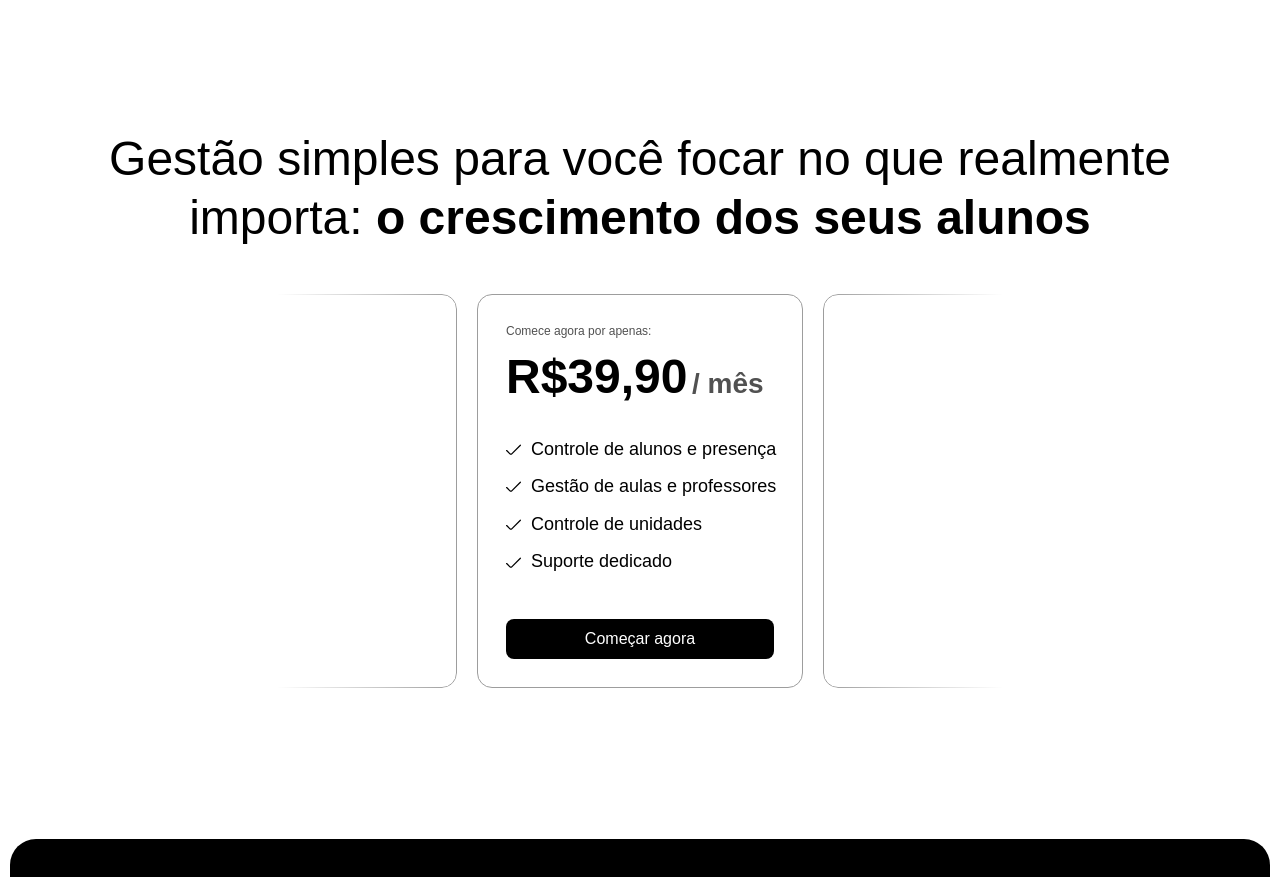
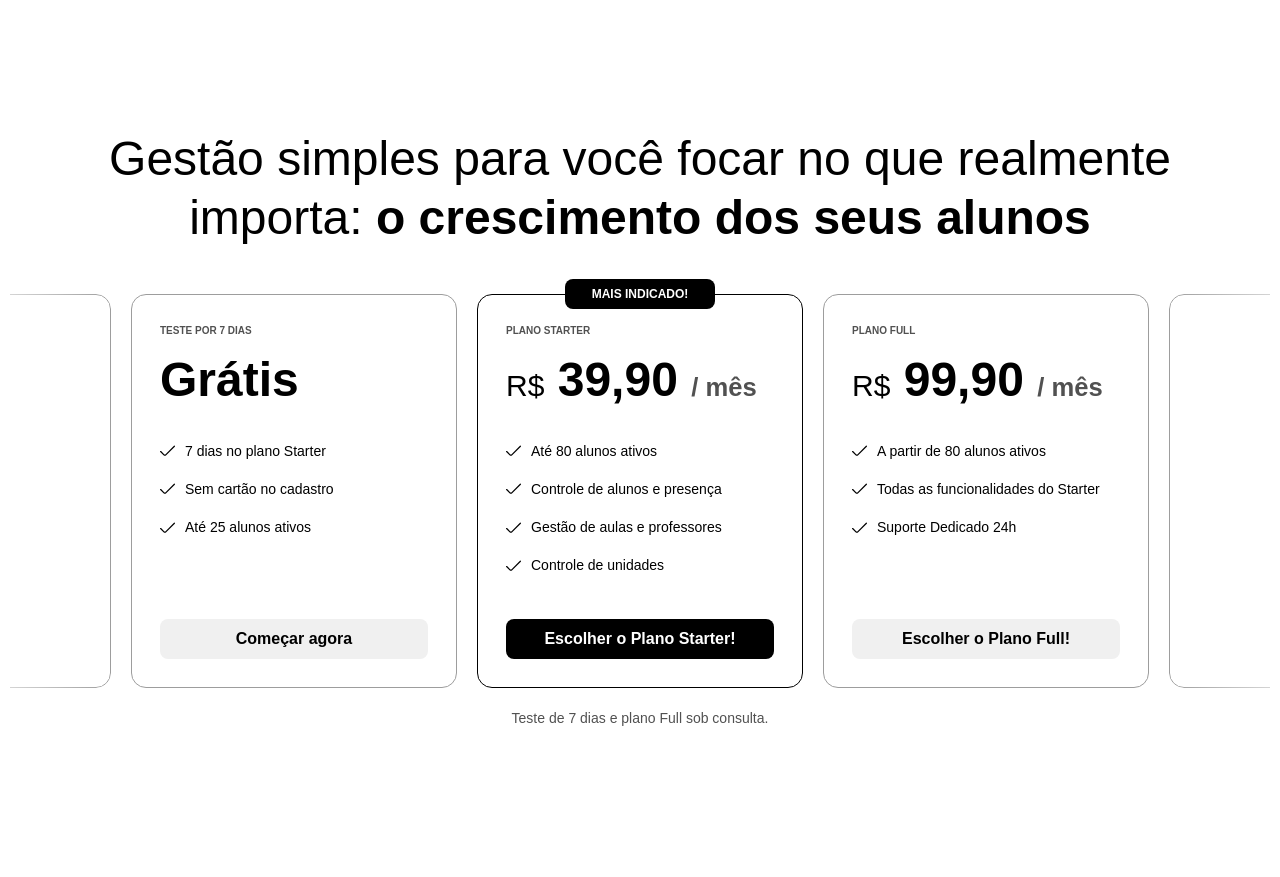
Before and after one commit to bandiit-dev/mybjj-academy-app, a Next.js app in the folder apps/landing/: page / in a window 1280 px wide. Shown: the part 1320-2197 px from the top of the page. Built offline with nearby package versions, Linux system fonts and the light colour scheme; a web font is replaced by a local one.

Commit message:
feat: new plans

```diff
--- a/apps/landing/src/components/atoms/action-link/index.tsx
+++ b/apps/landing/src/components/atoms/action-link/index.tsx
@@ -4,16 +4,18 @@ export const adminUrl = "https://admin.mybjjacademy.com.br";
 
 export function ActionLink({
   children,
+  href = adminUrl,
   subtle = false,
   className = "",
 }: {
   children: ReactNode;
+  href?: string;
   subtle?: boolean;
   className?: string;
 }) {
   return (
     <a
-      href={adminUrl}
+      href={href}
       className={`inline-flex min-h-10 items-center justify-center rounded-lg px-4 text-center text-base transition-colors ${subtle ? "bg-[#f0f0f0] text-black hover:bg-neutral-200" : "bg-black text-white hover:bg-neutral-800"} ${className}`}
     >
       {children}
--- a/apps/landing/src/components/molecules/plan-card/index.tsx
+++ b/apps/landing/src/components/molecules/plan-card/index.tsx
@@ -1,28 +1,46 @@
 import { ActionLink } from "@/components/atoms/action-link";
 import { DesignImage } from "@/components/atoms/design-image";
 
-const benefits = [
-  "Controle de alunos e presença",
-  "Gestão de aulas e professores",
-  "Controle de unidades",
-  "Suporte dedicado",
-];
+export type Plan = {
+  name: string;
+  monthlyPrice?: string;
+  benefits: readonly string[];
+  actionLabel: string;
+  href?: string;
+  featured?: boolean;
+};
 
-export function PlanCard() {
+export function PlanCard({ plan }: { plan: Plan }) {
   return (
     <article
-      aria-label="Plano mensal"
-      className="relative z-10 flex min-h-[394px] w-full max-w-[326px] flex-col rounded-[15px] border border-[#9d9d9d] bg-white px-7 py-7"
+      aria-label={plan.name}
+      className={`relative flex min-h-[394px] w-full max-w-[326px] min-w-0 flex-col rounded-[15px] border bg-white px-7 py-7 ${plan.featured ? "border-black" : "border-[#9d9d9d]"}`}
     >
-      <p className="text-xs text-[#515151]">Comece agora por apenas:</p>
-      <p className="mt-2 whitespace-nowrap font-semibold">
-        <span className="text-[clamp(2rem,10vw,3rem)] leading-tight">
-          R$39,90
-        </span>{" "}
-        <span className="text-[28px] text-[#515151]">/ mês</span>
+      {plan.featured && (
+        <span className="absolute -top-4 left-1/2 flex h-[30px] w-[150px] -translate-x-1/2 items-center justify-center rounded-lg bg-black text-xs font-semibold text-white uppercase">
+          Mais indicado!
+        </span>
+      )}
+      <h3 className="text-[10px] font-semibold text-[#515151] uppercase">
+        {plan.name}
+      </h3>
+      <p className="mt-3 whitespace-nowrap text-[clamp(2.25rem,4vw,3rem)] leading-tight font-semibold">
+        {plan.monthlyPrice ? (
+          <>
+            <span className="text-[clamp(1.25rem,2.5vw,1.875rem)] font-normal">
+              R$
+            </span>{" "}
+            {plan.monthlyPrice}{" "}
+            <span className="text-[clamp(1rem,2vw,1.75rem)] text-[#515151]">
+              / mês
+            </span>
+          </>
+        ) : (
+          "Grátis"
+        )}
       </p>
-      <ul className="mt-8 space-y-4 text-base leading-[1.35] sm:-mr-4 sm:text-lg sm:leading-[1.2]">
-        {benefits.map((benefit) => (
+      <ul className="mt-8 mb-6 space-y-5 text-sm leading-[1.3]">
+        {plan.benefits.map((benefit) => (
           <li key={benefit} className="flex items-center gap-2.5">
             <DesignImage
               asset="9a136.svg"
@@ -34,7 +52,13 @@ export function PlanCard() {
           </li>
         ))}
       </ul>
-      <ActionLink className="mt-auto w-full">Começar agora</ActionLink>
+      <ActionLink
+        href={plan.href}
+        subtle={!plan.featured}
+        className="mt-auto w-full font-semibold"
+      >
+        {plan.actionLabel}
+      </ActionLink>
     </article>
   );
 }
--- a/apps/landing/src/components/organisms/pricing-section/index.tsx
+++ b/apps/landing/src/components/organisms/pricing-section/index.tsx
@@ -1,28 +1,69 @@
-import { PlanCard } from "@/components/molecules/plan-card";
+import { PlanCard, type Plan } from "@/components/molecules/plan-card";
+
+const plans: Plan[] = [
+  {
+    name: "Teste por 7 dias",
+    benefits: [
+      "7 dias no plano Starter",
+      "Sem cartão no cadastro",
+      "Até 25 alunos ativos",
+    ],
+    actionLabel: "Começar agora",
+    href: "mailto:contato@mybjjacademy.com.br?subject=Teste%20por%207%20dias",
+  },
+  {
+    name: "Plano Starter",
+    monthlyPrice: "39,90",
+    benefits: [
+      "Até 80 alunos ativos",
+      "Controle de alunos e presença",
+      "Gestão de aulas e professores",
+      "Controle de unidades",
+    ],
+    actionLabel: "Escolher o Plano Starter!",
+    featured: true,
+  },
+  {
+    name: "Plano Full",
+    monthlyPrice: "99,90",
+    benefits: [
+      "A partir de 80 alunos ativos",
+      "Todas as funcionalidades do Starter",
+      "Suporte Dedicado 24h",
+    ],
+    actionLabel: "Escolher o Plano Full!",
+    href: "mailto:contato@mybjjacademy.com.br?subject=Plano%20Full",
+  },
+];
 
 export function PricingSection() {
   return (
     <section
       data-scroll-reveal="pending"
       id="planos"
-      className="mx-auto mt-28 max-w-[1120px] px-3 lg:mt-[169px]"
+      className="mt-28 overflow-x-clip px-3 lg:mt-[169px]"
     >
-      <h2 className="mx-auto text-center text-[clamp(2rem,4vw,3rem)] leading-[1.22]">
+      <h2 className="mx-auto max-w-[1120px] text-center text-[clamp(2rem,4vw,3rem)] leading-[1.22]">
         Gestão simples para você focar no que realmente
         <br className="hidden xl:block" /> importa:{" "}
         <strong className="font-semibold">o crescimento dos seus alunos</strong>
       </h2>
-      <div className="mx-auto mt-[46px] flex max-w-[974px] items-stretch justify-center gap-5">
+      <div className="relative mx-auto mt-[46px] grid max-w-[1018px] justify-items-center gap-x-5 gap-y-10 md:grid-cols-3">
         <div
           aria-hidden="true"
-          className="hidden w-[300px] rounded-[15px] border border-[#9d9d9d] [mask-image:linear-gradient(to_right,transparent_40%,black)] md:block"
+          className="absolute inset-y-0 right-full mr-5 hidden w-[300px] rounded-[15px] border border-[#9d9d9d] [mask-image:linear-gradient(to_right,transparent_40%,black)] lg:block"
         />
-        <PlanCard />
+        {plans.map((plan) => (
+          <PlanCard key={plan.name} plan={plan} />
+        ))}
         <div
           aria-hidden="true"
-          className="hidden w-[300px] rounded-[15px] border border-[#9d9d9d] [mask-image:linear-gradient(to_left,transparent_40%,black)] md:block"
+          className="absolute inset-y-0 left-full ml-5 hidden w-[300px] rounded-[15px] border border-[#9d9d9d] [mask-image:linear-gradient(to_left,transparent_40%,black)] lg:block"
         />
       </div>
+      <p className="mt-5 text-center text-sm text-[#515151]">
+        Teste de 7 dias e plano Full sob consulta.
+      </p>
     </section>
   );
 }
```
